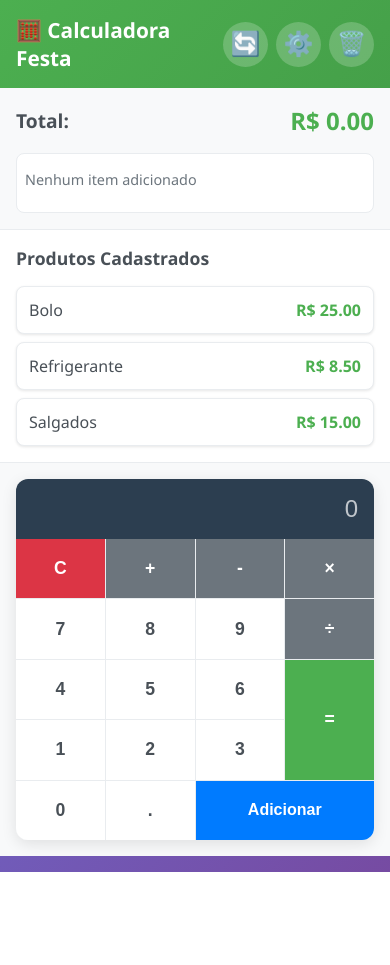
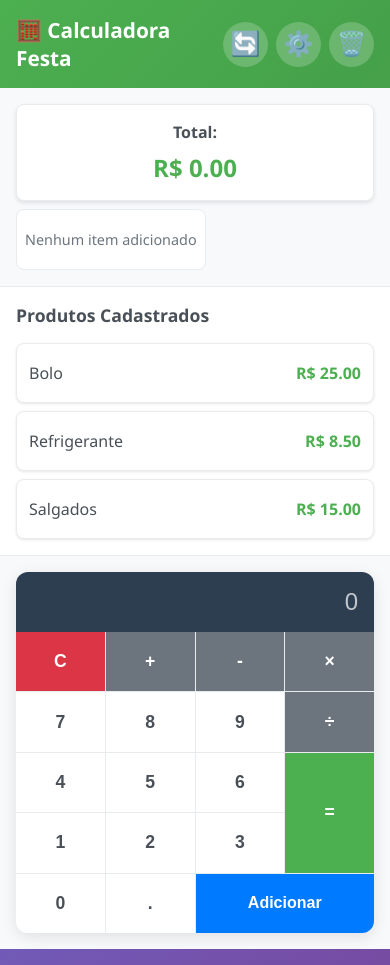
Before and after one commit to fsantana/calculadora-caixa-festa, a website: page public/index.html in a window 390 px wide. Before the commit the page ends 872 px from the top, so only its background shows below. Drawn offline with Linux system fonts and the light colour scheme.

Commit message:
Ajuste de layout para ficar melhor de manipular

```diff
--- a/public/styles.css
+++ b/public/styles.css
@@ -67,25 +67,39 @@ body {
     background: #f8f9fa;
     padding: 1rem;
     border-bottom: 1px solid #e9ecef;
+    display: flex;
+    gap: 1rem;
+    align-items: flex-start;
 }
 
 .total-display {
     display: flex;
-    justify-content: space-between;
+    flex-direction: column;
+    justify-content: flex-start;
     align-items: center;
-    margin-bottom: 1rem;
+    min-width: 120px;
+    padding: 1rem;
+    background: white;
+    border-radius: 8px;
+    border: 1px solid #e9ecef;
+    box-shadow: 0 2px 4px rgba(0,0,0,0.1);
+    flex: 1;
+    position: sticky;
+    top: 1rem;
 }
 
 .total-label {
-    font-size: 1.2rem;
+    font-size: 1rem;
     font-weight: 600;
     color: #495057;
+    margin-bottom: 0.5rem;
 }
 
 .total-value {
-    font-size: 1.8rem;
+    font-size: 1.5rem;
     font-weight: 700;
     color: #4CAF50;
+    text-align: center;
 }
 
 .history-display {
@@ -94,18 +108,25 @@ body {
     border-radius: 8px;
     padding: 0.5rem;
     min-height: 60px;
-    max-height: 120px;
-    overflow-y: auto;
     font-size: 0.9rem;
     color: #6c757d;
+    flex: 2;
 }
 
 .history-item {
     display: flex;
     justify-content: space-between;
     align-items: center;
-    padding: 0.5rem 0;
+    padding: 0.75rem 0;
     border-bottom: 1px solid #f8f9fa;
+    transition: background-color 0.2s ease;
+}
+
+.history-item:hover {
+    background-color: #f8f9fa;
+    border-radius: 4px;
+    padding-left: 0.5rem;
+    padding-right: 0.5rem;
 }
 
 .history-label {
@@ -163,7 +184,8 @@ body {
 
 .products-list {
     display: grid;
-    gap: 0.5rem;
+    grid-template-columns: 1fr 1fr;
+    gap: 0.75rem;
 }
 
 .product-item {
@@ -177,6 +199,7 @@ body {
     cursor: pointer;
     transition: all 0.3s ease;
     box-shadow: 0 1px 3px rgba(0,0,0,0.1);
+    min-height: 60px;
 }
 
 .product-item:hover {
@@ -506,6 +529,23 @@ body {
 }
 
 /* Responsividade */
+@media (max-width: 768px) {
+    .products-list {
+        grid-template-columns: 1fr;
+        gap: 0.5rem;
+    }
+
+    .calculator-display {
+        flex-direction: column;
+        gap: 0.5rem;
+    }
+
+    .total-display {
+        min-width: auto;
+        width: 100%;
+    }
+}
+
 @media (max-width: 480px) {
     .app-container {
         margin: 0;
@@ -529,6 +569,10 @@ body {
         margin: 10% auto;
         width: 95%;
     }
+
+    .products-list {
+        gap: 0.5rem;
+    }
 }
 
 @media (max-width: 360px) {
```
